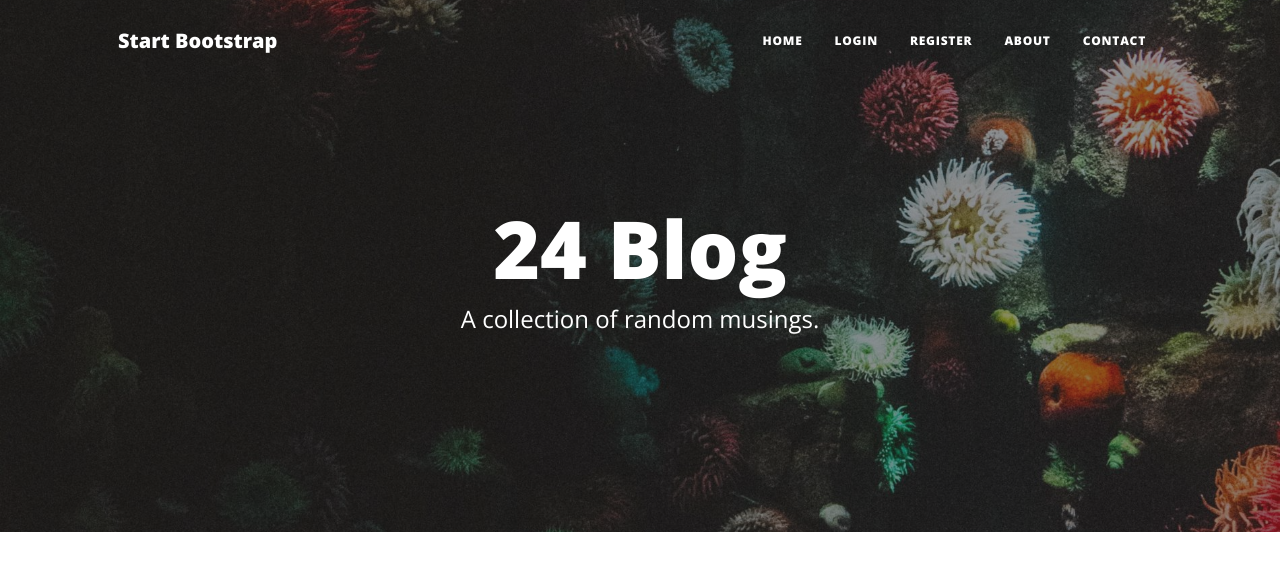
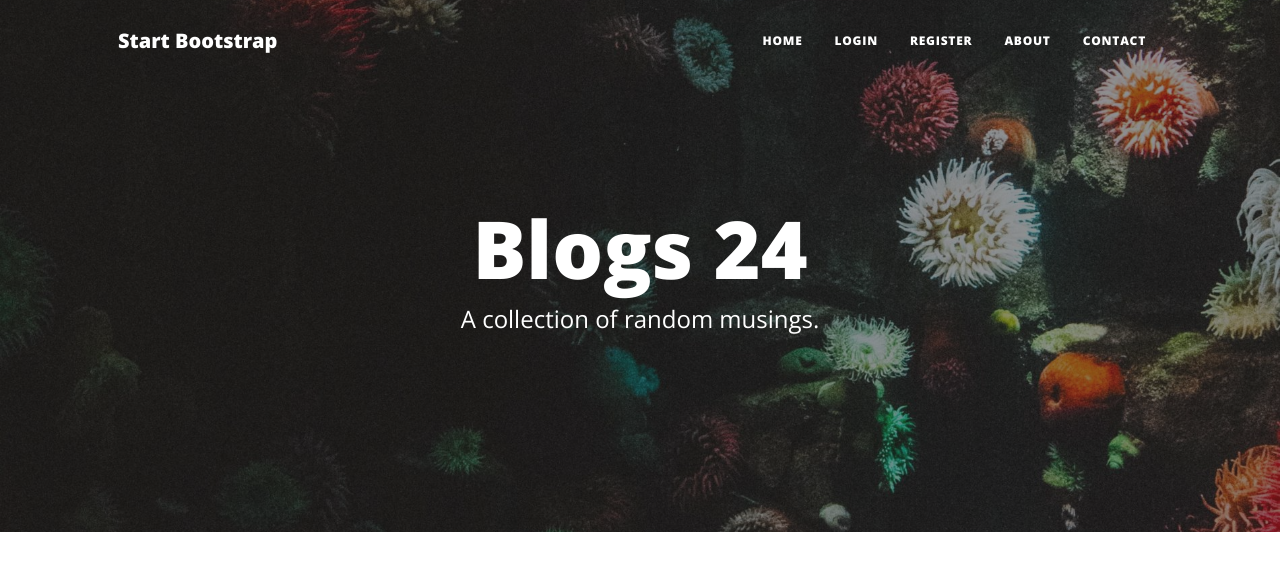
Before and after one commit to Harsh-0024/blog_website_project, a Flask app: page / in a window 1280 px wide. Shown: the top 572 px of the page. Run offline with Flask 3, Linux system fonts and the light colour scheme; data that the repository does not hold is empty; some libraries are stand-ins or nearby versions.

Commit message:
Rename Heading and title to 'Blogs 24'

```diff
--- a/main.py
+++ b/main.py
@@ -106,7 +106,7 @@ with app.app_context():
 #     user = User(
 #         name="Harsh",
 #         email="harsh@icloud.com",
-#         password=generate_password_hash('harsh', method='pbkdf2:sha256', salt_length=8 )
+#         password=generate_password_hash('teksaz-pAqfib-sasbi3', method='pbkdf2:sha256', salt_length=8 )
 #     )
 #     db.session.add(user)
 #     db.session.commit()
--- a/templates/header.html
+++ b/templates/header.html
@@ -8,7 +8,7 @@
     />
     <meta name="description" content="" />
     <meta name="author" content="" />
-    <title>Blog 24</title>
+    <title>Blogs 24</title>
     {% block styles %}
     <!-- Load Bootstrap-Flask CSS here -->
     {{ bootstrap.load_css() }}
--- a/templates/index.html
+++ b/templates/index.html
@@ -9,7 +9,7 @@
     <div class="row gx-4 gx-lg-5 justify-content-center">
       <div class="col-md-10 col-lg-8 col-xl-7">
         <div class="site-heading">
-          <h1>24 Blog</h1>
+          <h1>Blogs 24</h1>
           <span class="subheading">A collection of random musings.</span>
         </div>
       </div>
```
